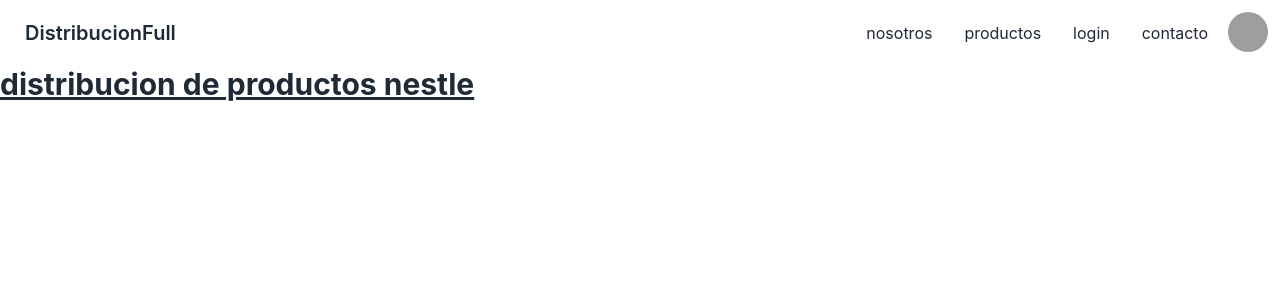
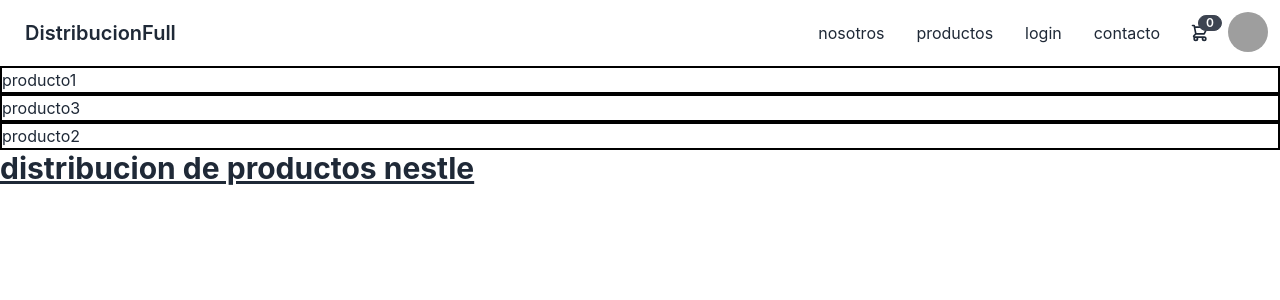
Before and after one commit to TommiNazar/proyectoCoderNazar, a React (Create React App) app: page / in a window 1280 px wide. Shown: the top 300 px of the page. Built offline with nearby package versions, Linux system fonts and the light colour scheme; grey boxes are pictures that could not be loaded.

Commit message:
segundo commit

```diff
--- a/src/App.js
+++ b/src/App.js
@@ -1,12 +1,16 @@
 import React from 'react';
 import './App.css';
 import NavBar from './component/NavBar';
+import ItemListContainer from './component/ItemListContainer';
 
 
 function App() {
   return (
     <div>
       <NavBar/>
+      <ItemListContainer name = "producto1"></ItemListContainer>
+      <ItemListContainer name = "producto3"/>
+      <ItemListContainer name = "producto2"/>
       <h1 className="text-3xl font-bold underline">distribucion de productos nestle</h1>
     </div>
 
--- /dev/null
+++ b/src/component/ItemListContainer.js
@@ -0,0 +1,16 @@
+import React from 'react'
+
+function ItemListContainer( props) {
+
+    const styles = { border: `black 2px solid`}
+  return (
+
+    <div style={styles}>
+
+        <h3>{props.name}</h3>
+
+    </div>
+  )
+}
+
+export default ItemListContainer
--- a/src/component/NavBar.js
+++ b/src/component/NavBar.js
@@ -19,12 +19,12 @@
 
                 <div className="dropdown dropdown-end">
 
-                    {/* <label tabIndex={0} className="btn btn-ghost btn-circle">
+                    <label tabIndex={0} className="btn btn-ghost btn-circle">
                         <div className="indicator">
                             <svg xmlns="http://www.w3.org/2000/svg" className="h-5 w-5" fill="none" viewBox="0 0 24 24" stroke="currentColor"><path strokeLinecap="round" strokeLinejoin="round" strokeWidth="2" d="M3 3h2l.4 2M7 13h10l4-8H5.4M7 13L5.4 5M7 13l-2.293 2.293c-.63.63-.184 1.707.707 1.707H17m0 0a2 2 0 100 4 2 2 0 000-4zm-8 2a2 2 0 11-4 0 2 2 0 014 0z" /></svg>
                             <span className="badge badge-sm indicator-item">0</span>
                         </div>
-                    </label> */}
+                    </label>
                     <div tabIndex={0} className="mt-3 card card-compact dropdown-content w-52 bg-base-100 shadow">
                         <div className="card-body">
                             <span className="font-bold text-lg">0 Items</span>
```
